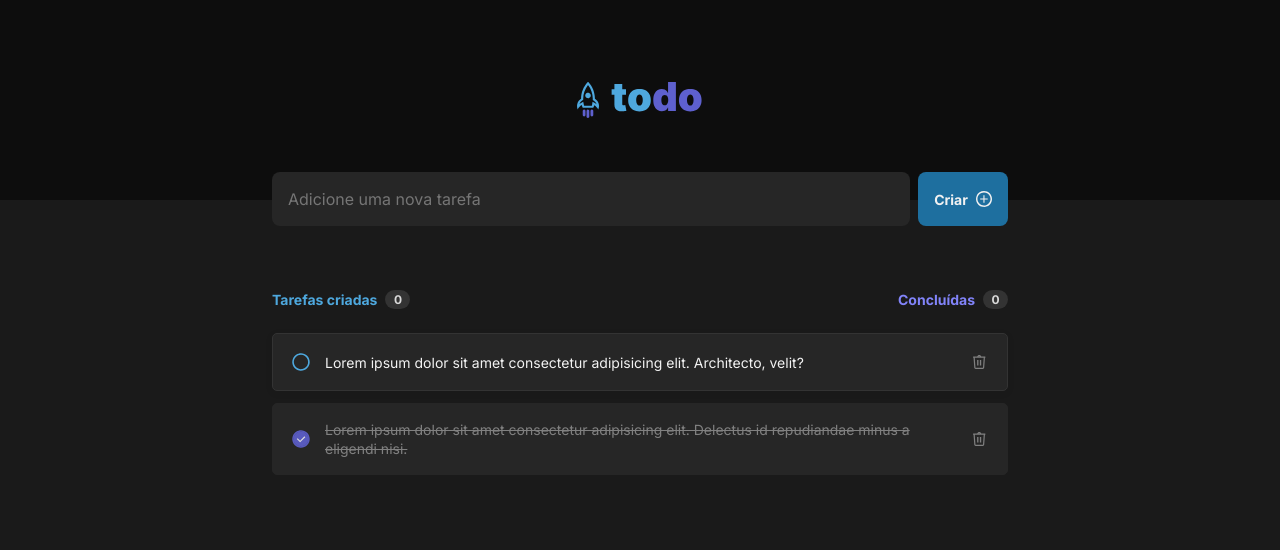
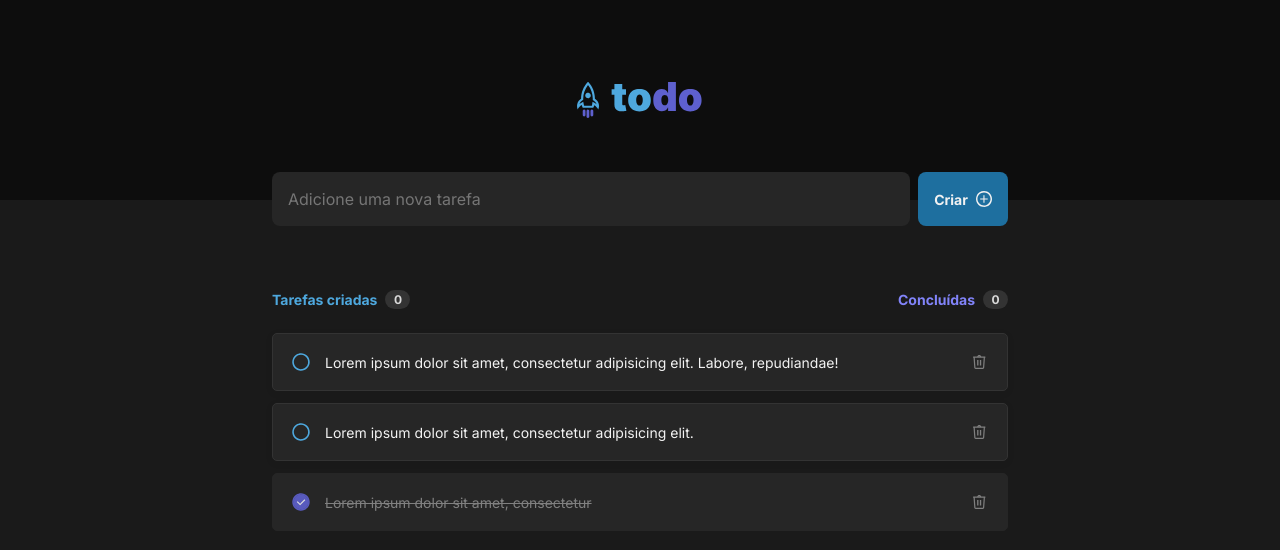
Before and after one commit to Dailton-Bastos/to-do-app, a React (Vite) app: page / in a window 1280 px wide. Shown: the top 550 px of the page. Built offline with nearby package versions, Linux system fonts and the light colour scheme.

Commit message:
feat: list and add new tasks

```diff
--- a/src/App.tsx
+++ b/src/App.tsx
@@ -1,18 +1,45 @@
+import React from 'react';
+
 import { Header } from './components/Header';
 import { Form } from './components/Form';
 import { Tasks } from './components/Tasks';
 
+import { DEFAULT_TASK } from './utils/mock';
+import { uuid } from './utils/helpers';
+import type { Task } from './types';
+
 import styles from './App.module.css';
 
 export const App = () => {
+  const [tasks, setTasks] = React.useState<Task[]>(DEFAULT_TASK);
+  const [taskTitle, setTaskTitle] = React.useState('');
+
+  const onSubmitForm = React.useCallback(
+    (e: React.FormEvent) => {
+      e.preventDefault();
+
+      setTasks((prev) => [
+        { id: uuid(), title: taskTitle, isFinished: false },
+        ...prev,
+      ]);
+
+      setTaskTitle('');
+    },
+    [taskTitle]
+  );
+
   return (
     <>
       <Header />
 
       <main className={styles.app}>
-        <Form />
+        <Form
+          value={taskTitle}
+          changeValue={setTaskTitle}
+          submitForm={onSubmitForm}
+        />
 
-        <Tasks />
+        <Tasks tasks={tasks} />
       </main>
     </>
   );
--- a/src/components/Form/index.tsx
+++ b/src/components/Form/index.tsx
@@ -1,12 +1,18 @@
-import React from 'react';
+import type { FormProps } from '../../types';
 
 import styles from './Form.module.css';
 
-export const Form = () => {
+export const Form = ({ value, changeValue, submitForm }: FormProps) => {
   return (
-    <form className={styles.form}>
+    <form onSubmit={submitForm} className={styles.form}>
       <label className={styles.formLabel} htmlFor="input">
-        <input type="text" id="input" placeholder="Adicione uma nova tarefa" />
+        <input
+          type="text"
+          id="input"
+          value={value}
+          placeholder="Adicione uma nova tarefa"
+          onChange={(e) => changeValue(e.target.value)}
+        />
       </label>
 
       <button className={styles.formButton} type="submit">
--- a/src/components/Tasks/List/index.tsx
+++ b/src/components/Tasks/List/index.tsx
@@ -2,46 +2,36 @@ import { IconChecked } from './IconChecked';
 import { IconUnChecked } from './IconUnChecked';
 import { IconTrash } from './IconTrash';
 
+import { ListProps } from '../../../types';
 import styles from './List.module.css';
 
-export const List = () => {
+export const List = ({ tasks = [] }: ListProps) => {
   return (
     <ul className={styles.list}>
-      <li className={styles.listItem}>
-        <div className={styles.listItemContent}>
+      {tasks?.map((task) => (
+        <li
+          className={`${styles.listItem} ${
+            task?.isFinished ? styles.listItemDone : ''
+          }`}
+          key={task?.id}
+        >
+          <div
+            className={`${styles.listItemContent} ${
+              task?.isFinished ? styles.listItemContentDone : ''
+            }`}
+          >
             <button className={styles.listItemContentButtonChecked}>
-            <IconUnChecked />
+              {task?.isFinished ? <IconChecked /> : <IconUnChecked />}
             </button>
 
-          <p>
-            Lorem ipsum dolor sit amet consectetur adipisicing elit. Architecto,
-            velit?
-          </p>
+            <p>{task?.title}</p>
           </div>
 
           <button className={styles.listItemContentButtonDelete}>
             <IconTrash />
           </button>
         </li>
-
-      <li className={`${styles.listItem} ${styles.listItemDone}`}>
-        <div
-          className={`${styles.listItemContent} ${styles.listItemContentDone}`}
-        >
-          <button className={styles.listItemContentButtonChecked}>
-            <IconChecked />
-          </button>
-
-          <p>
-            Lorem ipsum dolor sit amet consectetur adipisicing elit. Delectus id
-            repudiandae minus a eligendi nisi.
-          </p>
-        </div>
-
-        <button className={styles.listItemContentButtonDelete}>
-          <IconTrash />
-        </button>
-      </li>
+      ))}
     </ul>
   );
 };
--- a/src/components/Tasks/index.tsx
+++ b/src/components/Tasks/index.tsx
@@ -2,16 +2,18 @@ import { Info } from './Info';
 // import { Empty } from './Empty';
 import { List } from './List';
 
+import type { TasksProps } from '../../types';
+
 import styles from './Tasks.module.css';
 
-export const Tasks = () => {
+export const Tasks = ({ tasks }: TasksProps) => {
   return (
     <section className={styles.tasks}>
       <Info />
 
       {/* <Empty /> */}
 
-      <List />
+      <List tasks={tasks} />
     </section>
   );
 };
--- /dev/null
+++ b/src/utils/helpers.ts
@@ -0,0 +1,6 @@
+export const uuid = () => {
+  return String(Date.now().toString(32) + Math.random().toString(16)).replace(
+    /\./g,
+    ''
+  );
+};
--- /dev/null
+++ b/src/utils/mock.ts
@@ -0,0 +1,20 @@
+import { uuid } from './helpers';
+
+export const DEFAULT_TASK = [
+  {
+    id: uuid(),
+    title:
+      'Lorem ipsum dolor sit amet, consectetur adipisicing elit. Labore, repudiandae!',
+    isFinished: false,
+  },
+  {
+    id: uuid(),
+    title: 'Lorem ipsum dolor sit amet, consectetur adipisicing elit.',
+    isFinished: false,
+  },
+  {
+    id: uuid(),
+    title: 'Lorem ipsum dolor sit amet, consectetur',
+    isFinished: true,
+  },
+];
```
Also changed, not shown: src/types/index.d.ts (added, +21 -0 lines). Lines whose indentation alone changed are shown as unchanged.
